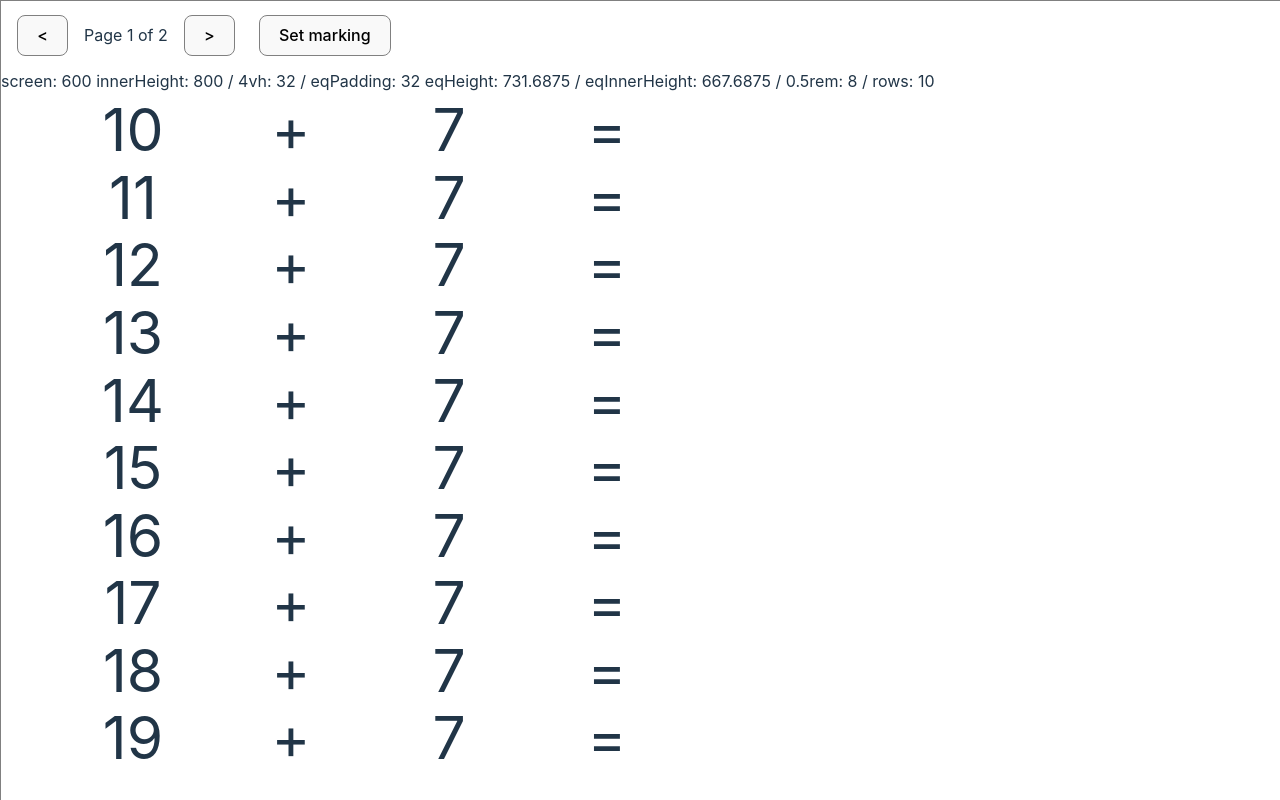
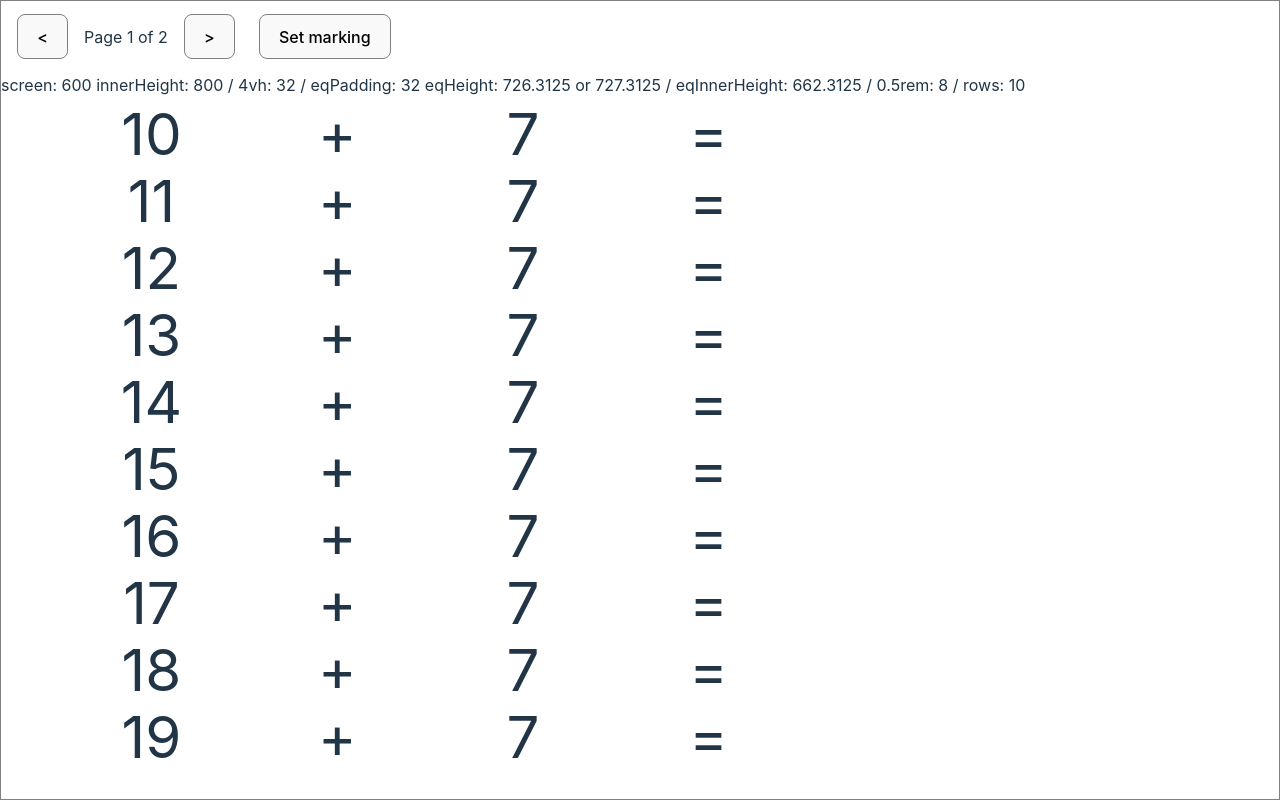
Before and after one commit to growlycode/mathsie-app, a React (Vite) app: page / in a window 1280 px wide. Built offline with nearby package versions, Linux system fonts and the light colour scheme.

Commit message:
Print more

```diff
--- a/src/App.scss
+++ b/src/App.scss
@@ -1,6 +1,48 @@
 #root {
   width: 100vw;
   height: 100vh;
+}
+
+/*
+  1. Use a more-intuitive box-sizing model.
+*/
+*, *::before, *::after {
+  box-sizing: border-box;
+}
+
+/*
+  Typographic tweaks!
+  3. Add accessible line-height
+  4. Improve text rendering
+*/
+body {
+  line-height: 1.5;
+  -webkit-font-smoothing: antialiased;
+}
+/*
+  5. Improve media defaults
+*/
+img, picture, video, canvas, svg {
+  display: block;
+  max-width: 100%;
+}
+/*
+  6. Remove built-in form typography styles
+*/
+input, button, textarea, select {
+  font: inherit;
+}
+/*
+  7. Avoid text overflows
+*/
+p, h1, h2, h3, h4, h5, h6 {
+  overflow-wrap: break-word;
+}
+/*
+  8. Create a root stacking context
+*/
+#root, #__next {
+  isolation: isolate;
 }
 
 .body {
@@ -47,7 +89,7 @@
       display: grid;
       grid-template-columns: 1fr 0.5fr 1fr 0.5fr;
       text-align: center;
-      flex-basis: 50%;
+      flex-basis: 60%;
       grid-gap: 0.5rem;
       padding-left: 4vh;
       padding-bottom: 4vh;
@@ -93,7 +135,7 @@
     }
 
     .mathsie-canvas {
-      flex-basis: 50%;
+      flex-basis: 40%;
       //border: 1px solid red;
     }
 
--- a/src/App.tsx
+++ b/src/App.tsx
@@ -109,20 +109,21 @@
 
 
     const padding = window.innerHeight * 0.04;
-    const eqHeight = div.getBoundingClientRect().height;
+    const rect = div.getBoundingClientRect();
     const rem = convertRemToPixels(0.5);
     console.log("0.5rem: ", rem);
-    console.log("equations height: ", eqHeight);
+    console.log("equations height: ", rect.height);
     console.log("equations padding: ", padding);
 
 
     const eqPadding = parseFloat(window.getComputedStyle(div, null).getPropertyValue('padding-top'));
-    const eqInnerHeight = eqHeight - (eqPadding*2);
+    const eqInnerHeight = rect.height - (eqPadding*2);
+    const eqInnerVH = window.innerHeight - rect.y;
     const rows = uworksheet.worksheet.operations.length;
     const height =  eqInnerHeight / rows;
     const requiredHeight = `${height - rem}px`;
 
-    setDebug(`screen: ${window.screen.availHeight} innerHeight: ${window.innerHeight} / 4vh: ${padding} / eqPadding: ${eqPadding} eqHeight: ${eqHeight} / eqInnerHeight: ${eqInnerHeight} / 0.5rem: ${rem} / rows: ${rows}`);
+    setDebug(`screen: ${window.screen.availHeight} innerHeight: ${window.innerHeight} / 4vh: ${padding} / eqPadding: ${eqPadding} eqHeight: ${rect.height} or ${eqInnerVH} / eqInnerHeight: ${eqInnerHeight} / 0.5rem: ${rem} / rows: ${rows}`);
     div.style.fontSize = requiredHeight;
     div.style.lineHeight = requiredHeight;
 
```
